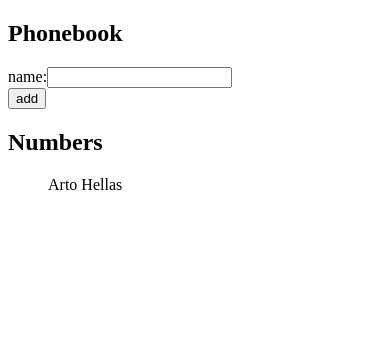
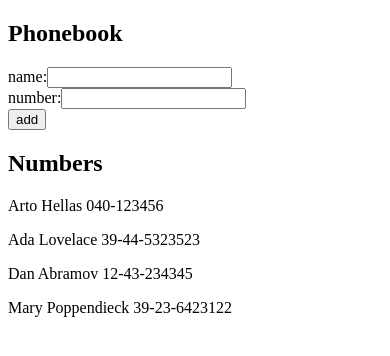
Before and after one commit to metsoila/FSO22, a React (Create React App) app in the folder part2/phonebook/: page / in a window 390 px wide. Shown: the top 356 px of the page. Built offline with nearby package versions, Linux system fonts and the light colour scheme.

Commit message:
2.8 added, phonebook step3

```diff
--- a/part2/phonebook/src/App.js
+++ b/part2/phonebook/src/App.js
@@ -5,17 +5,25 @@ import Person from './components/Person'
 
 const App = () => {
   const [persons, setPersons] = useState([
-    { name: 'Arto Hellas' }
+    { name: 'Arto Hellas', number: '040-123456' },
+    { name: 'Ada Lovelace', number: '39-44-5323523' },
+    { name: 'Dan Abramov', number: '12-43-234345' },
+    { name: 'Mary Poppendieck', number: '39-23-6423122' }
   ])
   const [newName, setNewName] = useState('')
+  const [newNumber, setNewNumber] = useState('')
 
   const addName = (event) => {
     event.preventDefault()
     if (persons.some(obj => obj.name === `${newName}`)) {
       return(alert(`${newName} is already added to phonebook`))
     }
+    else if (persons.some(obj => obj.number === `${newNumber}`)) {
+      return(alert(`${newNumber} is already added to phonebook`))
+    }
     const nameObject = {
-      name : newName
+      name : newName,
+      number : newNumber
     }
     setPersons(persons.concat(nameObject))
     setNewName('')
@@ -27,6 +35,10 @@ const App = () => {
     setNewName(event.target.value)
   }
 
+  const handleNumberChange = (event) => {
+    setNewNumber(event.target.value)
+  }
+
   return (
     <div>
       <h2>Phonebook</h2>
@@ -36,19 +48,25 @@ const App = () => {
         <div>
           name:
           <input
-            value={newName}
+            name={newName}
             onChange={handleNameChange}/>
+        </div>
+        <div>
+        number:
+          <input
+            number={newNumber}
+            onChange={handleNumberChange}/>
         </div>
         <div>
           <button type="submit">add</button>
         </div>
       </form>
       <h2>Numbers</h2>
-      <ul>
+      <div>
         {persons.map(person =>
-          <Person name={person.name}/>
+          <Person name={person.name} number={person.number}/>
         )}
-      </ul>
+      </div>
     </div>
   )
 
--- a/part2/phonebook/src/components/Person.js
+++ b/part2/phonebook/src/components/Person.js
@@ -1,8 +1,8 @@
-const Person = ({ name }) => {
-    console.log('name:', name)
+const Person = ({ name, number }) => {
+    console.log('name:', name, ' number:', number)
     return (
         <p>
-            {name}
+            {name} {number}
         </p>
     )
 }
```
